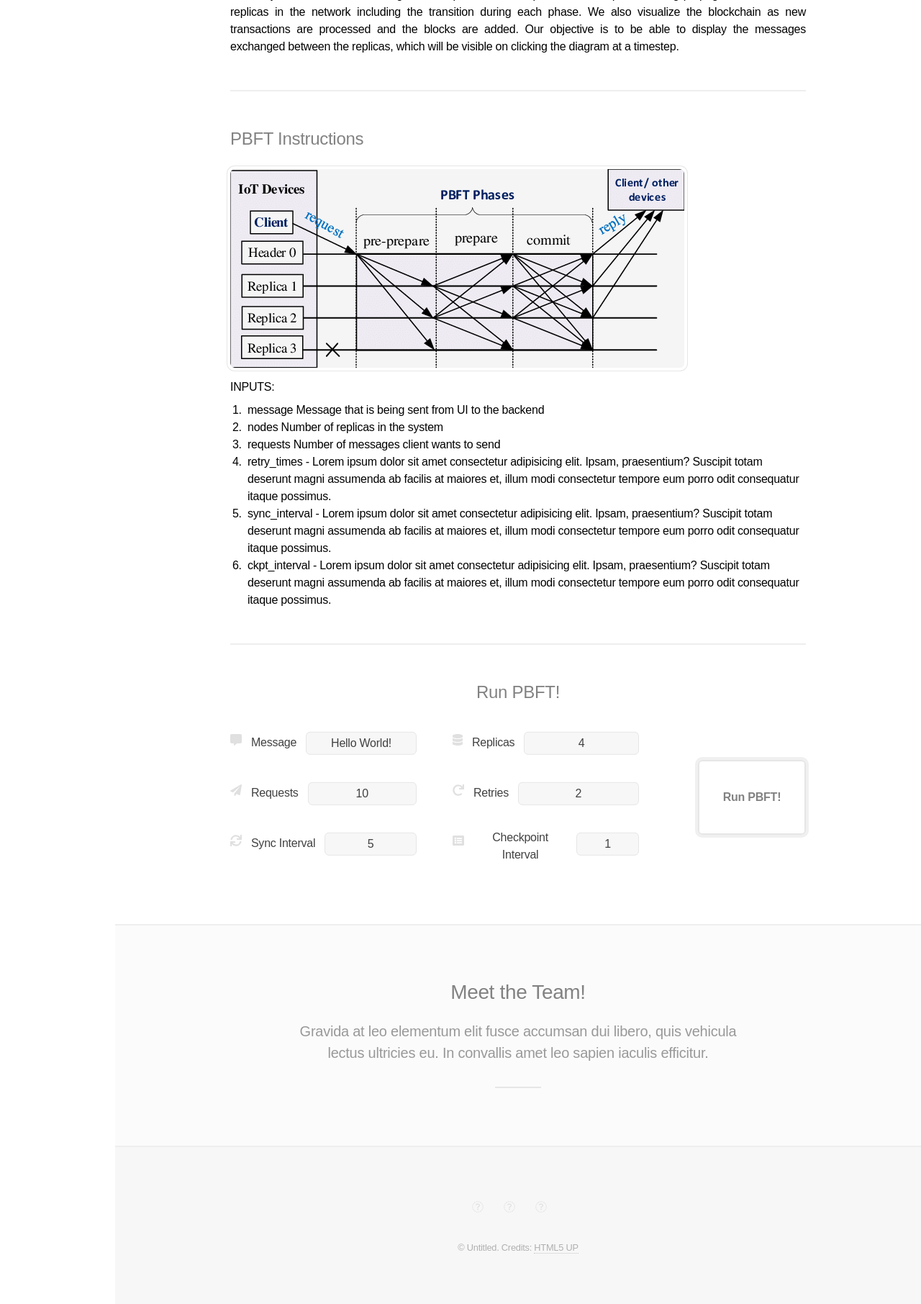
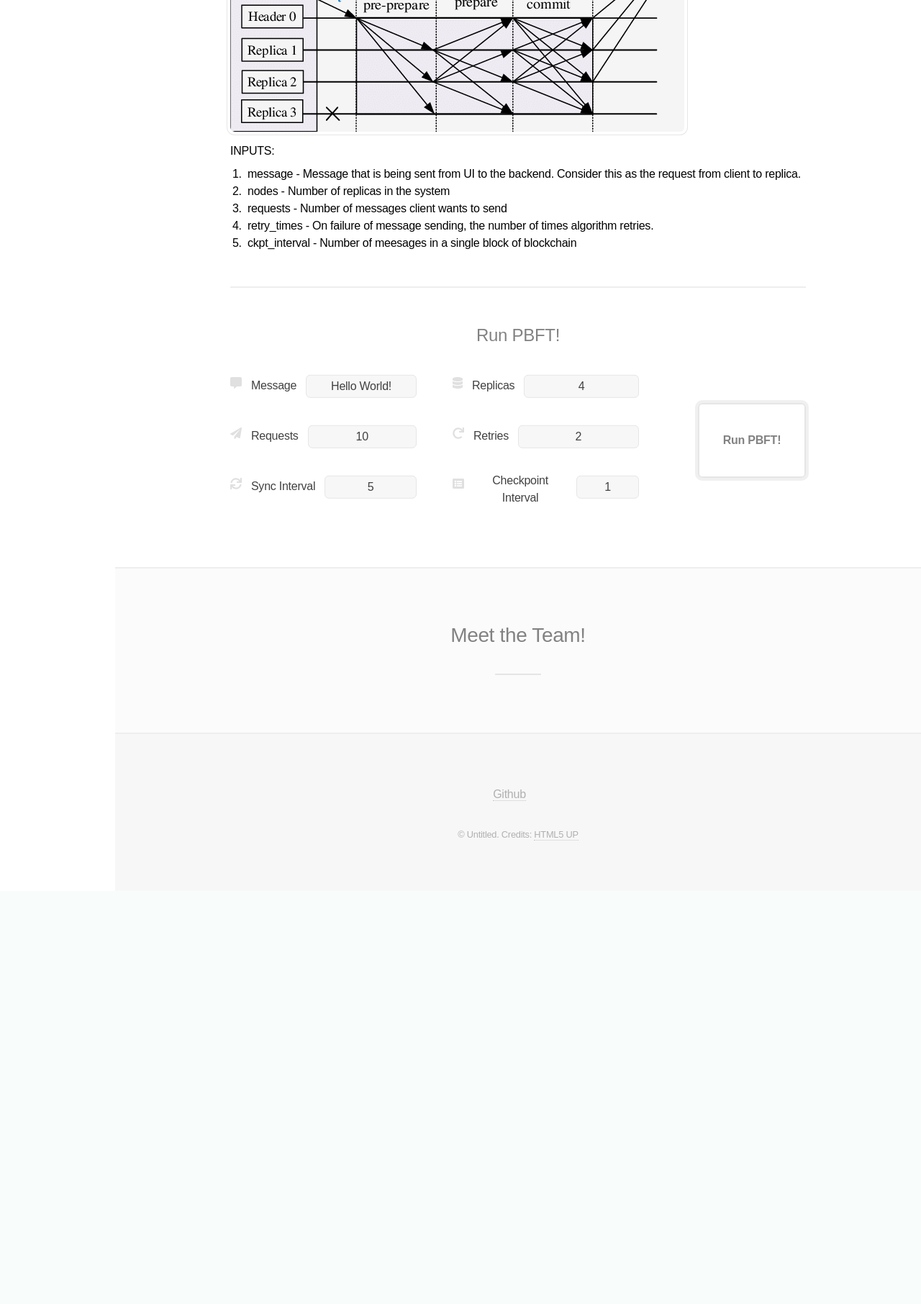
Before and after one commit to iCloud17/PBFT-Visualization, a Flask app: page / in a window 1280 px wide. Shown: the part 2561-4373 px from the top of the page at 72% size. After the commit the page ends 3729 px from the top, so only its background shows below. Run offline with Flask 2, Linux system fonts and the light colour scheme.

Commit message:
Removed header from pages in UI

```diff
--- a/flaskApp/templates/blockchain.html
+++ b/flaskApp/templates/blockchain.html
@@ -62,9 +62,7 @@
 				<!-- Footer -->
 				<footer id="footer">
 					<ul class="icons">
-						<li><a href="#" class="icon brands fa-facebook-f"><span class="label">Facebook</span></a></li>
-						<li><a href="#" class="icon brands fa-twitter"><span class="label">Twitter</span></a></li>
-						<li><a href="#" class="icon brands fa-instagram"><span class="label">Instagram</span></a></li>
+						<li><a href="https://github.com/iCloud17/PBFT-Visualization"i class="fab fa-github"><span class="label">Github</span></i></a></li>
 					</ul>
 					<p class="copyright">&copy; Untitled. Credits: <a href="http://html5up.net">HTML5 UP</a></p>
 				</footer>
--- a/flaskApp/templates/intro.html
+++ b/flaskApp/templates/intro.html
@@ -58,6 +58,7 @@
 			</header>
 
 			<!-- One -->
+			<!--
 			<section id="one" class="wrapper style2 special">
 				<header class="major">
 					<h2>Sed ipsum magna lorem tempus amet<br />
@@ -69,6 +70,7 @@
 					<li><span class="icon solid fas fa-cloud"><span class="label">Upload</span></span></li>
 				</ul>
 			</section>
+		-->
 
 			<!-- Two -->
 			<section id="two" class="wrapper">
@@ -152,30 +154,19 @@
 							</p>
 							<ol>
 								<li>
-									<span>message</span> Message that is being sent from UI to the backend
+									<span>message</span> - Message that is being sent from UI to the backend. Consider this as the request from client to replica.
 								</li>
 								<li>
-									<span>nodes</span> Number of replicas in the system
+									<span>nodes</span> - Number of replicas in the system
 								</li>
 								<li>
-									<span>requests</span> Number of messages client wants to send
+									<span>requests</span> - Number of messages client wants to send
 								</li>
 								<li>
-									<span>retry_times</span> - Lorem ipsum dolor sit amet consectetur adipisicing elit.
-									Ipsam, praesentium? Suscipit totam deserunt magni assumenda ab facilis at maiores
-									et, illum modi consectetur tempore eum porro odit consequatur itaque possimus.
+									<span>retry_times</span> - On failure of message sending, the number of times algorithm retries.
 								</li>
 								<li>
-									<span>sync_interval</span> - Lorem ipsum dolor sit amet consectetur adipisicing
-									elit. Ipsam, praesentium? Suscipit totam deserunt magni assumenda ab facilis at
-									maiores et, illum modi consectetur tempore eum porro odit consequatur itaque
-									possimus.
-								</li>
-								<li>
-									<span>ckpt_interval</span> - Lorem ipsum dolor sit amet consectetur adipisicing
-									elit. Ipsam, praesentium? Suscipit totam deserunt magni assumenda ab facilis at
-									maiores et, illum modi consectetur tempore eum porro odit consequatur itaque
-									possimus.
+									<span>ckpt_interval</span> - Number of meesages in a single block of blockchain
 								</li>
 							</ol>
 						</div>
@@ -245,17 +236,13 @@
 			<section id="three" class="wrapper style2 special">
 				<header class="major" id="about">
 					<h2>Meet the Team!</h2>
-					<p>Gravida at leo elementum elit fusce accumsan dui libero, quis vehicula<br />
-						lectus ultricies eu. In convallis amet leo sapien iaculis efficitur.</p>
 				</header>
 			</section>
 
 			<!-- Footer -->
 			<footer id="footer">
 				<ul class="icons">
-					<li><a href="#" class="icon brands fas fa-facebook-f"><span class="label">Facebook</span></a></li>
-					<li><a href="#" class="icon brands fas fa-twitter"><span class="label">Twitter</span></a></li>
-					<li><i href="#" class="icon brands fas fa-instagram"><span class="label">Instagram</span></i></li>
+					<li><a href="https://github.com/iCloud17/PBFT-Visualization"i class="fab fa-github"><span class="label">Github</span></i></a></li>
 				</ul>
 				<p class="copyright">&copy; Untitled. Credits: <a href="http://html5up.net">HTML5 UP</a></p>
 			</footer>
```
Also changed, not shown: flaskApp/templates/pbft.html (+5 -5 lines).
